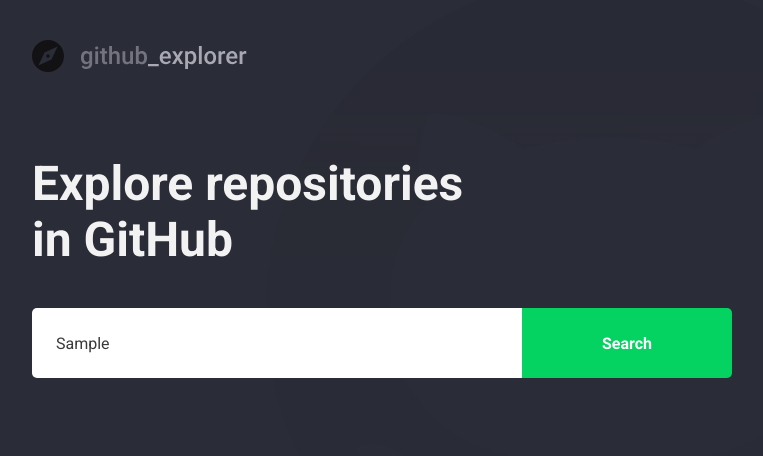
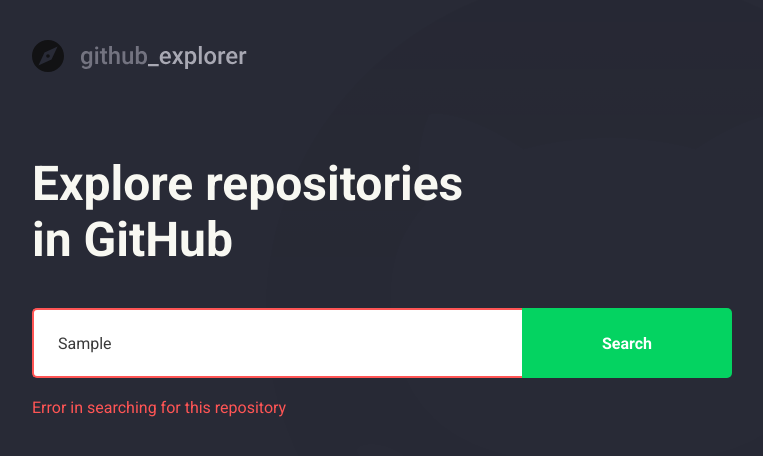
Before and after one commit to elvinciqueira/github-explorer, a React (Create React App) app: page / in a window 1280 px wide. Both pictures are taken after typing "Sample" into the empty fields and a click on the button "Search". Shown: the top 456 px of the page, without its empty margins (148-911 px from the left). Built offline with nearby package versions, Linux system fonts and the light colour scheme; no server answers.

Commit message:
feat: tratativa de erros

```diff
--- a/src/pages/Dashboard/index.tsx
+++ b/src/pages/Dashboard/index.tsx
@@ -4,7 +4,7 @@
 
 import logoImg from '../../assets/logo.svg';
 
-import { Title, Form, Repositories } from './styles';
+import { Title, Form, Repositories, Error } from './styles';
 
 interface Repository {
   full_name: string;
@@ -17,6 +17,7 @@
 
 const Dashboard: React.FC = () => {
   const [newRepo, setNewRepo] = useState('');
+  const [inputError, setInputError] = useState('');
   const [repositories, setRepositories] = useState<Repository[]>([]);
 
   async function handleAddRepository(
@@ -24,12 +25,23 @@
   ): Promise<void> {
     event.preventDefault();
 
-    const response = await api.get<Repository>(`repos/${newRepo}`);
+    if (!newRepo) {
+      setInputError('Enter the author/name of the repostory');
 
-    const repository = response.data;
+      return;
+    }
 
-    setRepositories([...repositories, repository]);
-    setNewRepo('');
+    try {
+      const response = await api.get<Repository>(`repos/${newRepo}`);
+
+      const repository = response.data;
+
+      setRepositories([...repositories, repository]);
+      setNewRepo('');
+      setInputError('');
+    } catch (error) {
+      setInputError('Error in searching for this repository');
+    }
   }
 
   return (
@@ -37,7 +49,7 @@
       <img src={logoImg} alt="Logo" />
       <Title>Explore repositories in GitHub</Title>
 
-      <Form onSubmit={handleAddRepository}>
+      <Form hasError={!!inputError} onSubmit={handleAddRepository}>
         <input
           value={newRepo}
           onChange={(event) => setNewRepo(event.target.value)}
@@ -45,6 +57,8 @@
         />
         <button type="submit">Search</button>
       </Form>
+
+      {inputError && <Error>{inputError}</Error>}
 
       <Repositories>
         {repositories.map((repository) => (
--- a/src/pages/Dashboard/styles.ts
+++ b/src/pages/Dashboard/styles.ts
@@ -1,16 +1,20 @@
-import styled from 'styled-components';
+import styled, { css } from 'styled-components';
 import { shade } from 'polished';
+
+interface FormProps {
+  hasError: boolean;
+}
 
 export const Title = styled.h1`
   font-size: 48px;
-  color: #f2f2f2;
+  color: #f8f8f2;
   max-width: 450px;
   line-height: 56px;
 
   margin-top: 80px;
 `;
 
-export const Form = styled.form`
+export const Form = styled.form<FormProps>`
   margin-top: 40px;
   max-width: 700px;
 
@@ -23,6 +27,14 @@
     border: 0;
     border-radius: 5px 0 0 5px;
     color: #3a3a3a;
+    border: 2px solid #fff;
+    border-right: 0;
+
+    ${(props) =>
+      props.hasError &&
+      css`
+        border-color: #ff5555;
+      `}
 
     &::placeholder {
       color: #a8a8b3;
@@ -43,6 +55,12 @@
       background: ${shade(0.2, '#04d361')};
     }
   }
+`;
+
+export const Error = styled.span`
+  display: block;
+  color: #ff5555;
+  margin-top: 20px;
 `;
 
 export const Repositories = styled.div`
--- a/src/styles/global.ts
+++ b/src/styles/global.ts
@@ -11,7 +11,7 @@
   }
 
   body {
-    background: #2a2c37 url(${githubBackground}) no-repeat 70% top;
+    background: #282a36 url(${githubBackground}) no-repeat 70% top;
     -webkit-font-smoothing: antialiased;
   }
 
```
